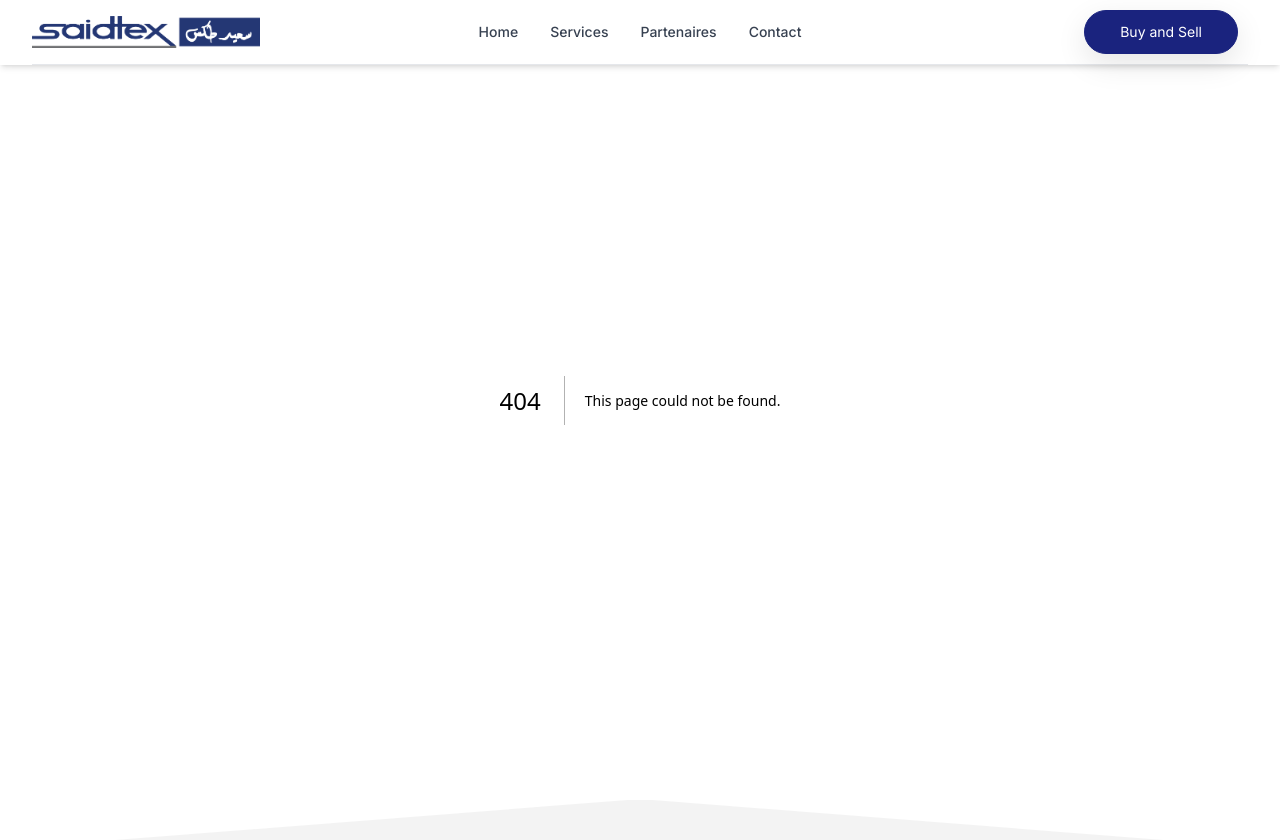
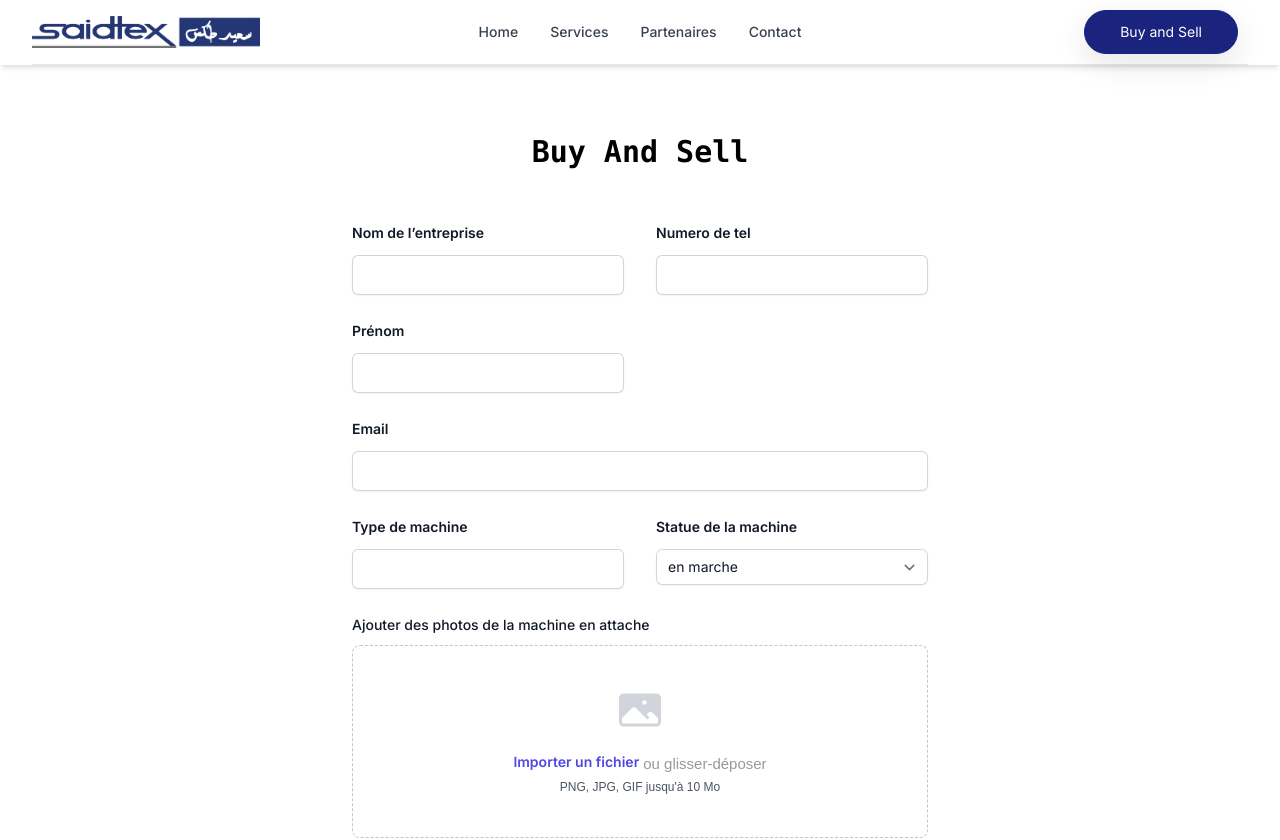
Before and after one commit to ilyasfarkhane-dev/saidtex, a Next.js app: page /buyandsell in a window 1280 px wide. Before the commit this address had no page. Shown: the top 840 px of the page. Built offline with nearby package versions, Linux system fonts and the light colour scheme.

Commit message:
bay end sell page

```diff
--- /dev/null
+++ b/app/buyandsell/page.jsx
@@ -0,0 +1,209 @@
+"use client";
+
+// contact.js
+// contact.js
+
+import React, { useState } from "react";
+import { PhotoIcon, UserCircleIcon } from "@heroicons/react/24/solid";
+const ContactPage = () => {
+  const [formData, setFormData] = useState({
+    companyName: "",
+    phoneNumber: "",
+    firstName: "",
+    email: "",
+    machineType: "",
+    machineStatus: "",
+    machineYear: "",
+    price: "",
+    comment: "",
+  });
+
+  const handleChange = (e) => {
+    const { name, value } = e.target;
+    setFormData({ ...formData, [name]: value });
+  };
+
+  const handleSubmit = (e) => {
+    e.preventDefault();
+    // Implement form submission logic here
+    console.log(formData);
+  };
+
+  return (
+    <div className="container mx-auto py-8">
+      <h1 className="text-[30px] font-bold mt-[100px] mb-[50px] font-mono text-center">
+        Buy And Sell
+      </h1>
+      <form action="#" method="POST" className="mx-auto max-w-xl">
+        <div className="grid grid-cols-1 gap-x-8 gap-y-6 sm:grid-cols-2">
+          <div>
+            <label
+              htmlFor="nom-de-entreprise"
+              className="block text-sm font-semibold leading-6 text-gray-900"
+            >
+              Nom de l’entreprise
+            </label>
+            <div className="mt-2.5">
+              <input
+                type="text"
+                name="first-name"
+                id="first-name"
+                autoComplete="given-name"
+                className="block w-full rounded-md border-0 px-3.5 py-2 text-gray-900 shadow-sm ring-1 ring-inset ring-gray-300 placeholder:text-gray-400 focus:ring-2 focus:ring-inset focus:ring-indigo-600 sm:text-sm sm:leading-6"
+              />
+            </div>
+          </div>
+          <div>
+            <label
+              htmlFor="numero-de-tel"
+              className="block text-sm font-semibold leading-6 text-gray-900"
+            >
+              Numero de tel
+            </label>
+            <div className="mt-2.5">
+              <input
+                type="tel"
+                name="last-name"
+                id="last-name"
+                autoComplete="family-name"
+                className="block w-full rounded-md border-0 px-3.5 py-2 text-gray-900 shadow-sm ring-1 ring-inset ring-gray-300 placeholder:text-gray-400 focus:ring-2 focus:ring-inset focus:ring-indigo-600 sm:text-sm sm:leading-6"
+              />
+            </div>
+          </div>
+          <div>
+            <label
+              htmlFor="prénom"
+              className="block text-sm font-semibold leading-6 text-gray-900"
+            >
+              Prénom
+            </label>
+            <div className="mt-2.5">
+              <input
+                type="text"
+                name="last-name"
+                id="last-name"
+                autoComplete="family-name"
+                className="block w-full rounded-md border-0 px-3.5 py-2 text-gray-900 shadow-sm ring-1 ring-inset ring-gray-300 placeholder:text-gray-400 focus:ring-2 focus:ring-inset focus:ring-indigo-600 sm:text-sm sm:leading-6"
+              />
+            </div>
+          </div>
+          <div className="sm:col-span-2">
+            <label
+              htmlFor="email"
+              className="block text-sm font-semibold leading-6 text-gray-900"
+            >
+              Email
+            </label>
+            <div className="mt-2.5">
+              <input
+                type="email"
+                name="email"
+                id="email"
+                autoComplete="email"
+                className="block w-full rounded-md border-0 px-3.5 py-2 text-gray-900 shadow-sm ring-1 ring-inset ring-gray-300 placeholder:text-gray-400 focus:ring-2 focus:ring-inset focus:ring-indigo-600 sm:text-sm sm:leading-6"
+              />
+            </div>
+          </div>
+          <div>
+            <label
+              htmlFor="type-de-machine"
+              className="block text-sm font-semibold leading-6 text-gray-900"
+            >
+              Type de machine
+            </label>
+            <div className="mt-2.5">
+              <input
+                type="text"
+                name="last-name"
+                id="last-name"
+                autoComplete="family-name"
+                className="block w-full rounded-md border-0 px-3.5 py-2 text-gray-900 shadow-sm ring-1 ring-inset ring-gray-300 placeholder:text-gray-400 focus:ring-2 focus:ring-inset focus:ring-indigo-600 sm:text-sm sm:leading-6"
+              />
+            </div>
+          </div>
+          <div>
+            <label
+              htmlFor="statue-de-machine"
+              className="block text-sm font-semibold leading-6 text-gray-900"
+            >
+              Statue de la machine
+            </label>
+            <div className="mt-2.5">
+              <select
+                id="country"
+                name="country"
+                autoComplete="country-name"
+                className="block w-full rounded-md border-0 py-1.5 text-gray-900 shadow-sm ring-1 ring-inset ring-gray-300 focus:ring-2 focus:ring-inset focus:ring-indigo-600 sm:max-w-xs sm:text-sm sm:leading-6"
+              >
+                <option>en marche</option>
+                <option>ne marche plus</option>
+                <option>à l'arret</option>
+                <option>démonté</option>
+              </select>
+            </div>
+          </div>
+          <div className="col-span-full">
+            <label
+              htmlFor="cover-photo"
+              className="block text-sm font-medium leading-6 text-gray-900"
+            >
+              Ajouter des photos de la machine en attache
+            </label>
+            <div className="mt-2 flex justify-center rounded-lg border border-dashed border-gray-900/25 px-6 py-10">
+              <div className="text-center">
+                <PhotoIcon
+                  className="mx-auto h-12 w-12 text-gray-300"
+                  aria-hidden="true"
+                />
+                <div className="mt-4 flex text-sm leading-6 text-gray-600">
+                  <label
+                    htmlFor="file-upload"
+                    className="relative cursor-pointer rounded-md bg-white font-semibold text-indigo-600 focus-within:outline-none focus-within:ring-2 focus-within:ring-indigo-600 focus-within:ring-offset-2 hover:text-indigo-500"
+                  >
+                    <span>Importer un fichier</span>
+                    <input
+                      id="file-upload"
+                      name="file-upload"
+                      type="file"
+                      className="sr-only"
+                    />
+                  </label>
+                  <p className="pl-1">ou glisser-déposer</p>
+                </div>
+                <p className="text-xs leading-5 text-gray-600">
+                  PNG, JPG, GIF jusqu'à 10 Mo
+                </p>
+              </div>
+            </div>
+          </div>
+
+          <div className="sm:col-span-2">
+            <label
+              htmlFor="année-de-machine
+"
+              className="block text-sm font-semibold leading-6 text-gray-900"
+            >
+              Laissez un commentaire sur la machine
+            </label>
+            <div className="mt-2.5">
+              <textarea
+                id="about"
+                name="about"
+                rows={3}
+                className="block w-full rounded-md border-0 py-1.5 text-gray-900 shadow-sm ring-1 ring-inset ring-gray-300 placeholder:text-gray-400 focus:ring-2 focus:ring-inset focus:ring-indigo-600 sm:text-sm sm:leading-6"
+                defaultValue={""}
+              />
+            </div>
+          </div>
+        </div>
+        <div className="mt-8 flex justify-center">
+          <button type="button" className="butn butn-bg">
+            <span> SUBMIT </span>
+          </button>
+        </div>
+      </form>
+    </div>
+  );
+};
+
+export default ContactPage;
--- a/app/components/nav.jsx
+++ b/app/components/nav.jsx
@@ -10,8 +10,8 @@ import {
   XMarkIcon,
 } from "@heroicons/react/24/outline";
 import { ChevronDownIcon } from "@heroicons/react/20/solid";
-import { Link } from "react-scroll";
-
+import { Link as ScrollLink } from "react-scroll";
+import Link from "next/link";
 const navigation = {
   pages: [
     { name: "Home", href: "home" },
@@ -70,20 +70,22 @@ export default function Example() {
                 <div className="space-y-6 border-t border-gray-200 px-4 py-6 flex flex-col items-center">
                   {navigation.pages.map((page) => (
                     <div key={page.name} className="flow-root">
-                      <Link
-                        to={page.href}
+                      <ScrollLink
+                        to={page.href} // Use the href as the target ID
                         smooth={true}
-                        offset={50}
+                        offset={-50} // Adjust the offset if needed
                         duration={500}
                         className="-m-2 block p-2 font-medium text-gray-900 cursor-pointer"
                       >
                         {page.name}
-                      </Link>
+                      </ScrollLink>
                     </div>
                   ))}
-                  <button type="button" className="butn butn-bg">
-                    <span> Buy and Sell </span>
-                  </button>
+                  <Link href="/buyandsell">
+                    <button type="button" className="butn butn-bg">
+                      <span> Buy and Sell </span>
+                    </button>
+                  </Link>
                 </div>
               </Dialog.Panel>
             </Transition.Child>
@@ -117,7 +119,7 @@ export default function Example() {
                     <Popover.Group className="inset-x-0 bottom-0 px-4">
                       <div className="flex h-full justify-center space-x-8">
                         {navigation.pages.map((page) => (
-                          <Link
+                          <ScrollLink
                             key={page.name}
                             to={page.href}
                             smooth={true}
@@ -126,7 +128,7 @@ export default function Example() {
                             className="cursor-pointer flex items-center text-sm font-medium text-gray-700 hover:text-gray-800"
                           >
                             {page.name}
-                          </Link>
+                          </ScrollLink>
                         ))}
                       </div>
                     </Popover.Group>
@@ -160,9 +162,11 @@ export default function Example() {
 
                       {/* Cart */}
                       <div className="ml-4 flow-root lg:ml-8">
-                        <button type="button" className="butn butn-bg hid">
-                          <span> Buy and Sell </span>
-                        </button>
+                        <Link href="/buyandsell">
+                          <button type="button" className="butn butn-bg">
+                            <span> Buy and Sell </span>
+                          </button>
+                        </Link>
                       </div>
                     </div>
                   </div>
```
